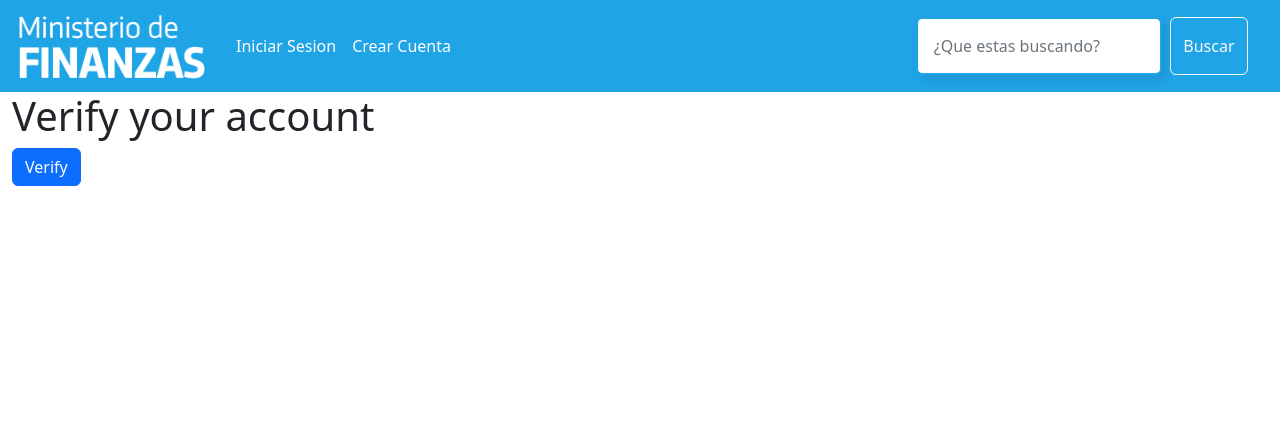
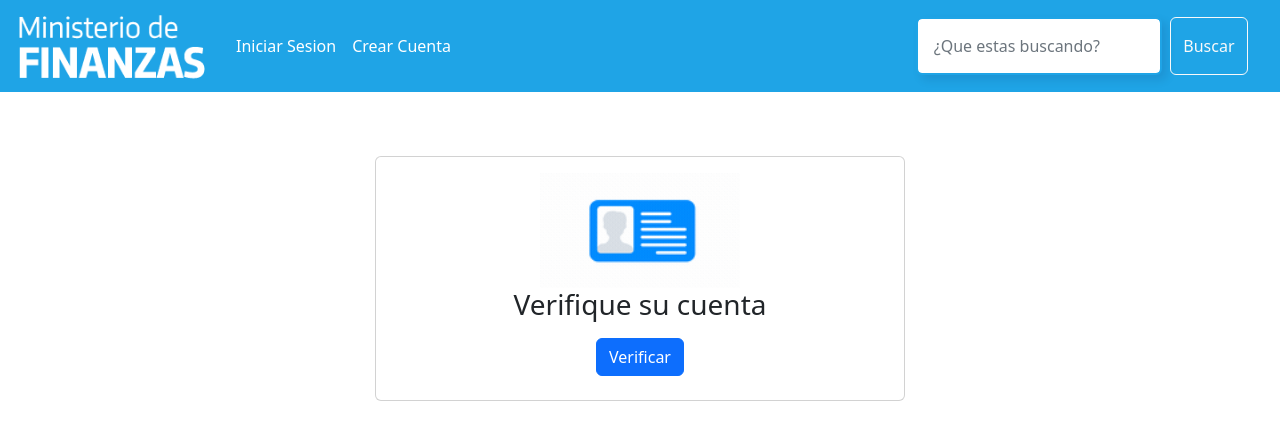
Before and after one commit to MateMar04/financiation, a React (Create React App) app in the folder financiation-react/: page /activate/1/1 in a window 1280 px wide. Shown: the top 440 px of the page. Built offline with nearby package versions, Linux system fonts and the light colour scheme.

Commit message:
verify account done.

```diff
--- a/financiation-react/src/assets/styles/bienvenida.css
+++ b/financiation-react/src/assets/styles/bienvenida.css
@@ -28,6 +28,11 @@
 .imgLogo{
     width:100px;
     height:100px;
+}
+
+.verifyimg{
+    width:200px;
+    height:115px;
 }
 
 @media screen and (min-width: 1000px) {
--- a/financiation-react/src/containers/Activate.js
+++ b/financiation-react/src/containers/Activate.js
@@ -5,6 +5,12 @@ import {connect} from "react-redux";
 import {verify} from "../actions/auth";
 import '../assets/styles/login.css'
 import {Navigate, useParams} from "react-router-dom";
+import Row from "react-bootstrap/Row";
+import Col from "react-bootstrap/Col";
+import {Card} from "react-bootstrap";
+import verifyimg from '../assets/images/verifyimg.gif';
+
+
 
 const Activate = ({verify}) => {
     const {uid} = useParams();
@@ -20,10 +26,35 @@ const Activate = ({verify}) => {
     }
 
     return (
-        <Container fluid>
-            <h1>Verify your account</h1>
-            <Button onClick={verify_account}>Verify</Button>
-        </Container>
+    <div className='container mt-5'>
+
+            <Container fluid>
+                <Row className='justify-content-center'>
+                    <Col md='6'>
+                        <Card>
+                            <Card.Body>
+                                <Row>
+                                    <Col>
+                                <img src={verifyimg} alt="" className='verifyimg'/>
+                                    </Col>
+                                </Row>
+                                <Row>
+                                <h3>Verifique su cuenta</h3>
+                                </Row>
+                                <div className='py-2'>
+                                <Row>
+                                    <Col>
+                                        <Button onClick={verify_account}>Verificar</Button>
+                                    </Col>
+                                </Row>
+                                </div>
+                            </Card.Body>
+                        </Card>
+                    </Col>
+                </Row>
+            </Container>
+
+    </div>
     )
 };
 
```
Also changed, not shown: financiation-react/src/assets/images/verifyimg.gif (added).
